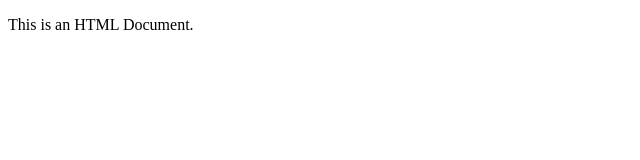
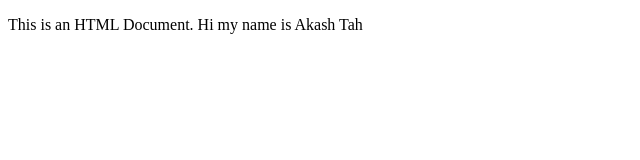
Before and after one commit to TahAkash56/project2, a plain HTML site: page index.html in a window 1280 px wide. Shown: the whole page, without its empty margins (0-640 px from the left). Drawn offline with Linux system fonts and the light colour scheme.

Commit message:
HTMl Change2

```diff
--- a/index.html
+++ b/index.html
@@ -6,6 +6,6 @@
     <title>Sample Code</title>
 </head>
 <body>
-    <p>This is an HTML Document.</p>
+    <p>This is an HTML Document. Hi my name is Akash Tah</p>
 </body>
 </html>
```
